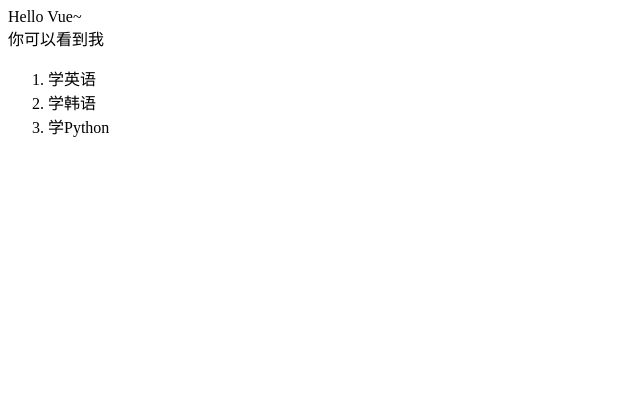
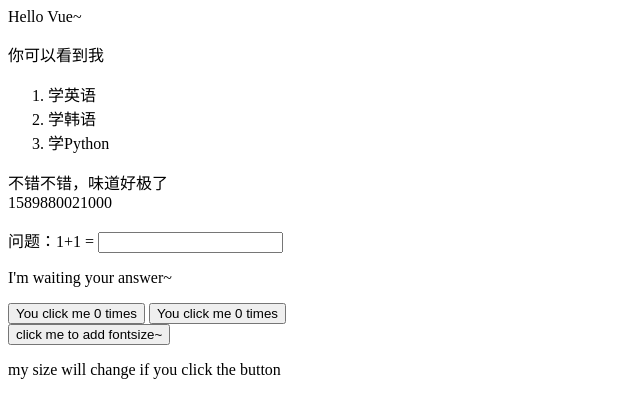
Before and after one commit to SongZihan/vue_study, a Flask app: page / in a window 1280 px wide. Shown: the top 418 px of the page, without its empty margins (0-640 px from the left). Run offline with Flask 2, Linux system fonts and the light colour scheme.

Commit message:
测试使用了vue 组件

```diff
--- a/static/default.js
+++ b/static/default.js
@@ -20,3 +20,67 @@ var app_4 = new Vue({
        ]
    }
 });
+var app_5 = new Vue({
+    el:"#app-5",
+    data:{
+        attribute_name:"class",
+        value:"my_class"
+    }
+});
+var app_6 = new Vue({
+    el:"#app-6",
+    methods:{
+        date: function() {
+    return Date.now()
+}}
+});
+
+var app_7 = new Vue({
+   el:"#app-7",
+   data:{
+       reply:"",
+       answer:"I'm waiting your answer~"
+   },
+   watch:{
+       reply:function (new_q,old_q) {
+           //修改了answer中的值,如果更复杂一点的话可以实现更好的交互效果
+            this.answer = 'Waiting for you to stop typing...'
+       }
+   }
+});
+
+// 注册一个组件
+Vue.component(
+    'my_button' ,{
+        data:function () {
+            return {
+                count:0
+            }
+        },
+        template:'<button v-on:click="count++">You click me {{count}} times </button>'
+    }
+)
+
+new Vue({el:'#my_component'})
+// 创建一个可以提供内部互动的组件
+Vue.component(
+    'click-model',{
+        data:function () {
+            return {
+                postFontSize:1
+            }
+        },// 组件内使用函数methods~
+        template:`<div class="click-model" v-bind:style="{ fontSize: postFontSize + \'em\' }">
+                    <button v-on:click="add_one">click me to add fontsize~</button>
+                    <p>my size will change if you click the button</p>
+                  </div>`,
+        methods: {
+            add_one : function () {
+                this.postFontSize++
+        }
+    }
+})
+// 使用组件并且定义add_one方法
+var app_8 = new Vue({
+    el:"#app-8"
+})
--- a/templates/index.html
+++ b/templates/index.html
@@ -12,7 +12,7 @@
     {{ message }}
 </div>
 <div id="second" v-if="seen">
-    你可以看到我
+    <p>你可以看到我</p>
 </div>
 
 <div id="app-4">
@@ -21,6 +21,30 @@
       {{ todo }}
     </li>
   </ol>
+</div>
+<!-- 动态分配标签属性和标签名 -->
+<div id="app-5" v-bind:[attribute_name]="value">
+    不错不错，味道好极了
+</div>
+<!-- 使用函数,这个函数会在每次刷新页面时返回最新的时间 -->
+<div id="app-6">
+    {{ date() }}
+</div>
+
+<!-- 创建一个动态改变的请求回答框 -->
+<div id="app-7" >
+    <p>问题：1+1 = <input v-model="reply"></p>
+    <p>{{ answer }}</p>
+</div>
+
+<!-- 创建一个自定义的按钮 每次按下加一,必须包含一个外壳，在js中注册 -->
+<div id="my_component">
+    <my_button></my_button>
+    <my_button></my_button>
+</div>
+
+<div id="app-8">
+    <click-model></click-model>
 </div>
 
 
```
